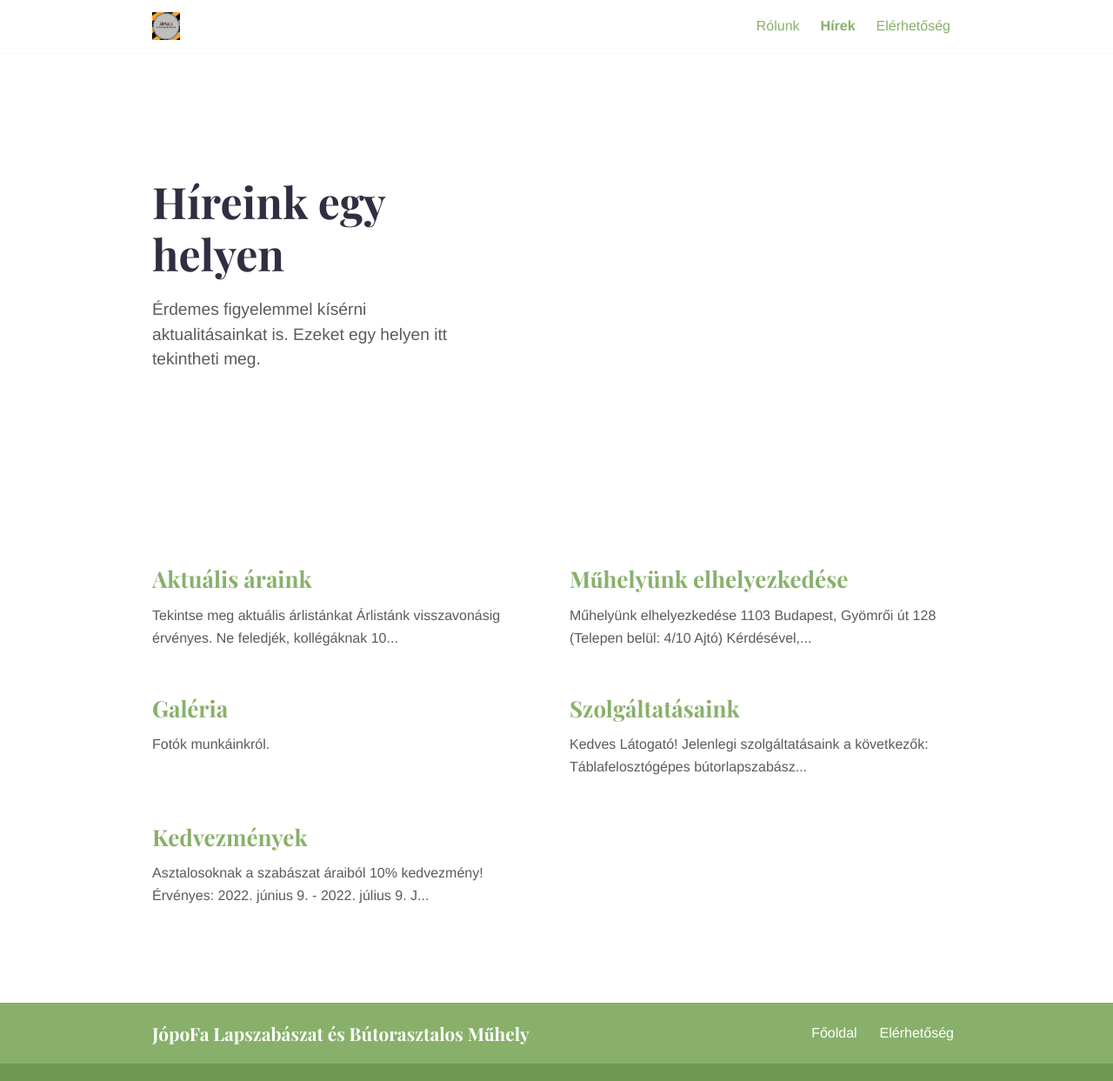
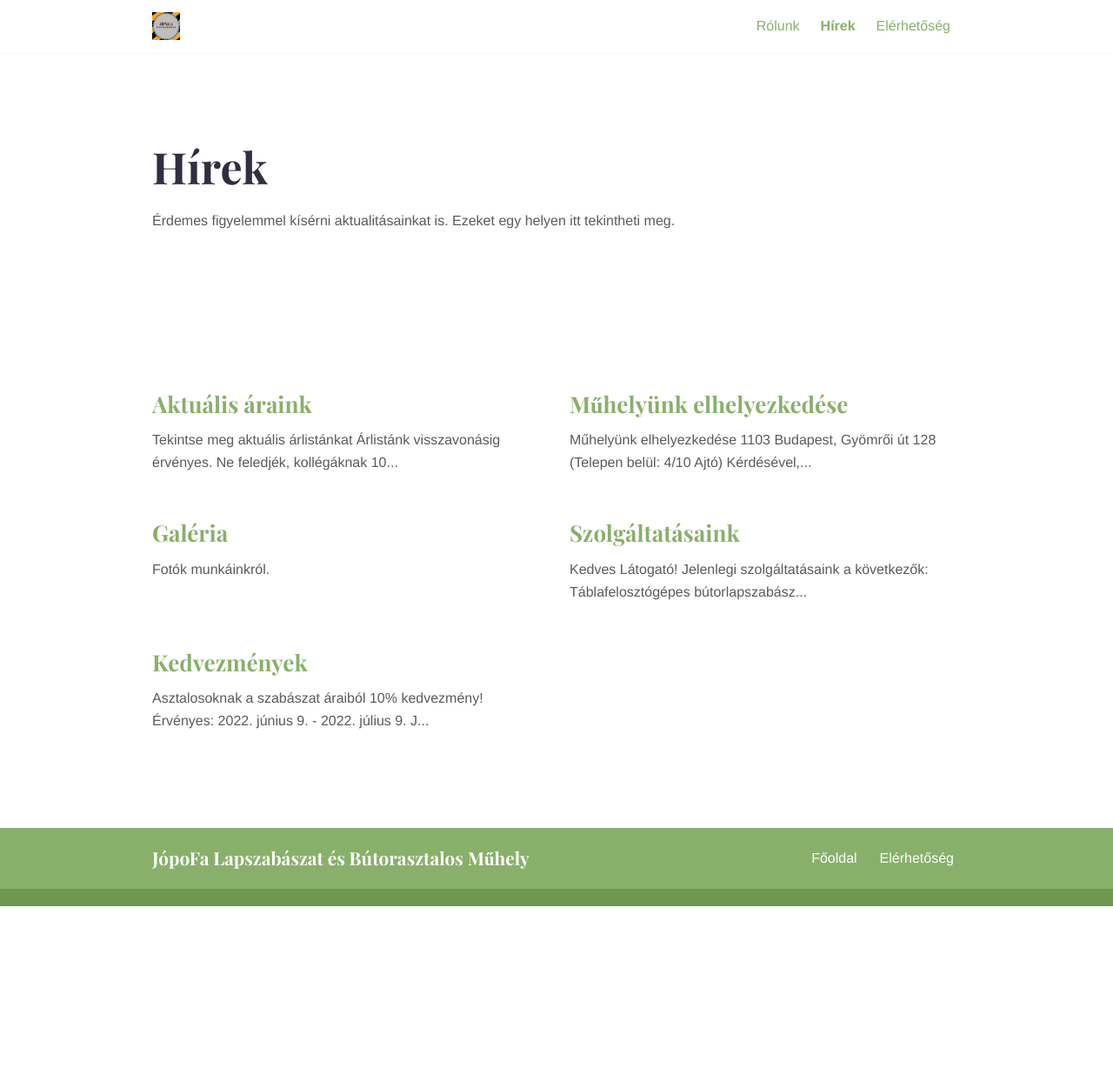
Before and after one commit to jopofa-lapszabaszat/jopofa-lapszabaszat.github.io, a Jekyll site: the page built from services.md, in a window 1280 px wide. Shown: the whole page at 87% size. Built offline with Jekyll 4.4.1, drawn with Linux system fonts in a browser that asks for light colours; after the commit the page ends 1042 px from its top, so only the background shows below that.

Commit message:
News layout fix.

```diff
--- a/_layouts/gallery.html
+++ b/_layouts/gallery.html
@@ -1,5 +1,6 @@
 ---
 layout: default
+bodyClass: "page-service"
 ---
 
 <div class="container pb-6 pt-6 pt-md-10 pb-md-10">
--- a/_layouts/services.html
+++ b/_layouts/services.html
@@ -1,19 +1,15 @@
 ---
 layout: default
-bodyClass: "page-services"
+bodyClass: "page-basic"
 ---
 
-<div class="intro">
-  <div class="container">
-    <div class="row justify-content-start">
-      <div class="col-12 col-md-7 col-lg-6 order-2 order-md-1">
-        {{ content }}
+<div class="container pb-6 pt-6 pt-md-10 pb-md-10">
+  <div class="row justify-content-start">
+    <div class="col-12 col-md-8">
+      <div class="service service-single">
+        <h1 class="title">{{page.title}}</h1>
+        <div class="content">{{content}}</div>
       </div>
-      {% if page.intro_image %}
-      <div class="col-12 col-md-5 col-lg-6 order-1 order-md-2 position-relative">
-        <img alt={{ page.title }} class="intro-image{% if page.intro_image_absolute %} intro-image-absolute{% endif %}{% if page.intro_image_hide_on_mobile %} intro-image-hide-mobile{% endif %}" src="{{ page.intro_image | relative_url }}" />
-      </div>
-      {% endif %}
     </div>
   </div>
 </div>
--- a/services.md
+++ b/services.md
@@ -3,6 +3,4 @@ title: Hírek
 layout: services
 ---
 
-# Híreink egy helyen
-
 Érdemes figyelemmel kísérni aktualitásainkat is. Ezeket egy helyen itt tekintheti meg.
```
